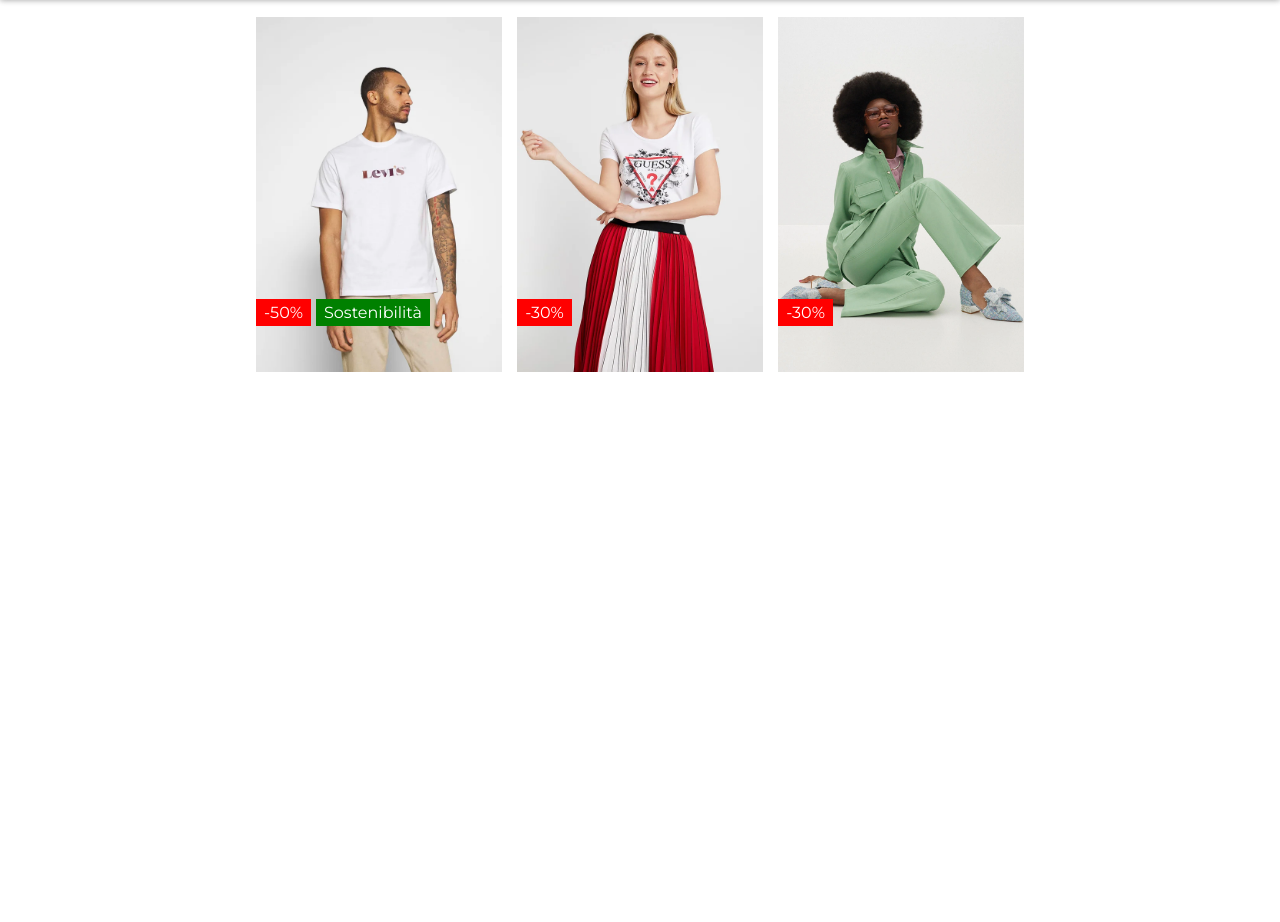
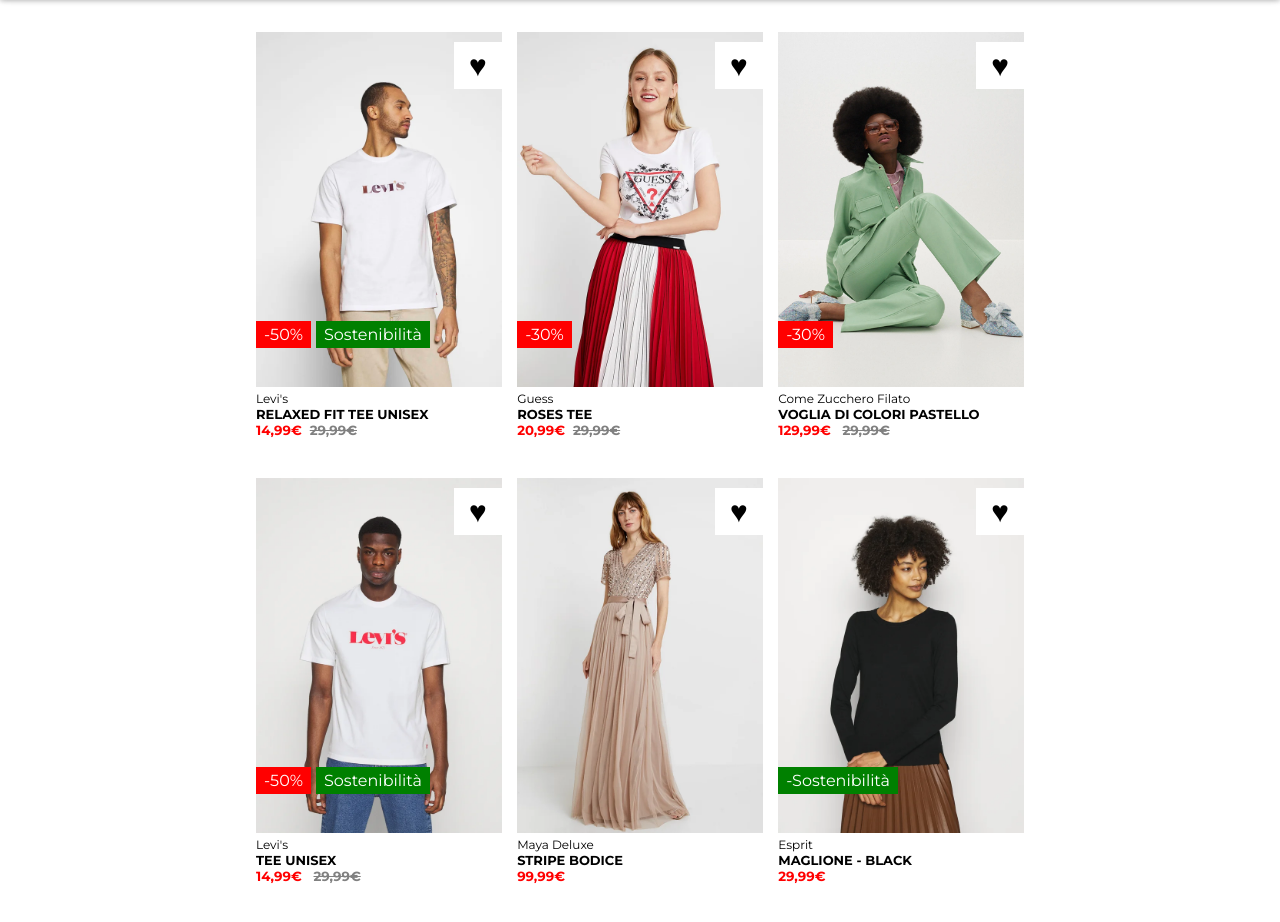
Before and after one commit to DarioGuastella/html-css-boolando, a plain HTML site: page index.html in a window 1280 px wide. Shown: the part 48-970 px from the top of the page. Before the commit the page ends 800 px from the top, so only its background shows below. Drawn offline with Linux system fonts and the light colour scheme.

Commit message:
completa main

```diff
--- a/css/style.css
+++ b/css/style.css
@@ -12,14 +12,21 @@
 
 /* MARGINI */
 
+
+/* PADDING */
+
+.pt-80 {
+    padding-top: 80px;
+}
+
+.pb-40 {
+    padding-bottom: 40px;
+}
+
 .rightHeader > i {
     padding: 0 2px;
 }
-/* PADDING */
 
-.pt-20 {
-    padding-top: 20px;
-}
 /******************** FLEX BOX */
 
 .d-flex {
@@ -44,7 +51,7 @@
 
 .sconto {
     position: absolute;
-	bottom: 50px;
+	bottom: 130px;
     left: 0;
     background-color: red;
     padding: 4px 8px;
@@ -52,13 +59,59 @@
 
 .extra {
     position: absolute;
-    bottom: 50px;
+    bottom: 130px;
     left: 60px;
     background-color: green;
     padding: 4px 8px;
 }
+
+.extraPlus {
+    position: absolute;
+    bottom: 130px;
+    left: 0px;
+    background-color: green;
+    padding: 4px 8px;
+}
+
+.textBox {
+    color: black;
+}
+
+.brand {
+    font-size: 12px;
+}
+.itemPrice {
+    color: red;
+}
+
+.greyedOut {
+    margin-left: 8px;
+    color: grey;
+    text-decoration: line-through;
+}
+/* HEART */
+
+.heart {
+    color: black;
+    background-color: white;
+    position: absolute;
+    top: 10px;
+    right: 0;
+    font-size: 30px;
+    padding: 5px 15px;
+}
+
+.heart:hover {
+    color: red;
+    cursor: pointer;
+}
+
+
 /********************* HEADER */
 header {
+    width: 100%;
+    position: fixed;
+    z-index: 999;
     background-color: #ff6900;
     box-shadow: rgba(0, 0, 0, 0.16) 0px 3px 6px, rgba(0, 0, 0, 0.23) 0px 3px 6px;
 }
@@ -89,14 +142,32 @@
 
 /******************* MAIN */
 
-.itemCard {
+.w-32 {
     width: 32%;
 }
 
-.itemCard > img {
+img {
     max-width: 100%;
 }
 
 .relative {
     position: relative;
 }
+
+.imgBox {
+    max-height: 100%;
+}
+
+/* HOVER IMAGE */
+
+.hoverImg {
+    display: none;
+}
+
+.imgBox:hover .mainImg {
+    display: none;
+}
+
+.imgBox:hover .hoverImg {
+    display: inline-block;
+}
--- a/index.html
+++ b/index.html
@@ -31,21 +31,116 @@
 
         <!-- INIZIO MAIN -->
         <main>
-            <div class="d-flex pt-20">
-                <div class="itemCard relative">
-                    <img src="img/1.webp">
-                    <div class="sconto">-50%</div>
-                    <div class="extra">Sostenibilità</div>
+            <div class="d-flex pt-80 wrapped">
+                <!-- CARD -->
+                <div class="w-32 pb-40 relative">
+                    <div class="imgBox">
+                        <img class="mainImg" src="img/1.webp">
+                        <img class="hoverImg" src="img/1b.webp">
+                        <div class="sconto">-50%</div>
+                        <div class="extra">Sostenibilità</div>
+                        <div class="heart">&hearts;</div>
+                    </div>
+
+                    <div class="textBox">
+                        <p class="brand">Levi's</p>
+                        <h4 class="itemName">RELAXED FIT TEE UNISEX</h4>
+                        <h5 class="itemPrice">14,99€<span class="greyedOut">29,99€</span></h5>
+                    </div>
                 </div>
-                <div class="itemCard relative">
-                    <img src="img/2.webp">
-                    <div class="sconto">-30%</div>
+                <!-- FINE CARD -->
+
+                <!-- CARD -->
+                <div class="w-32 pb-40 relative">
+                    <div class="imgBox">
+                        <img class="mainImg" src="img/2.webp">
+                        <img class="hoverImg" src="img/2b.webp">
+                        <div class="sconto">-30%</div>
+                        <div class="heart">&hearts;</div>
+                    </div>
+
+                    <div class="textBox">
+                        <p class="brand">Guess</p>
+                        <h4 class="itemName">ROSES TEE</h4>
+                        <h5 class="itemPrice">20,99€<span class="greyedOut">29,99€</span></h5>
+                    </div>
                 </div>
-                <div class="itemCard relative">
-                    <img src="img/3.webp">
-                    <div class="sconto">-30%</div>
+                <!-- FINE CARD -->
+
+                <!-- CARD -->
+                <div class="w-32 pb-40 relative">
+                    <div class="imgBox">
+                        <img class="mainImg" src="img/3.webp">
+                        <img class="hoverImg" src="img/3b.webp">
+                        <div class="sconto">-30%</div>
+                        <div class="heart">&hearts;</div>
+                    </div>
+
+                    <div class="textBox">
+                        <p class="brand">Come Zucchero Filato</p>
+                        <h4 class="itemName">VOGLIA DI COLORI PASTELLO</h4>
+                        <h5 class="itemPrice">129,99€ <span class="greyedOut">29,99€</span></h5>
+                    </div>
+
                 </div>
+                <!-- FINE CARD -->
+
+                <!-- CARD -->
+                <div class="w-32 pb-40 relative">
+                    <div class="imgBox">
+                        <img class="mainImg" src="img/4.webp">
+                        <img class="hoverImg" src="img/4b.webp">
+                        <div class="sconto">-50%</div>
+                        <div class="extra">Sostenibilità</div>
+                        <div class="heart">&hearts;</div>
+                    </div>
+
+                    <div class="textBox">
+                        <p class="brand">Levi's</p>
+                        <h4 class="itemName">TEE UNISEX</h4>
+                        <h5 class="itemPrice">14,99€ <span class="greyedOut">29,99€</span></h5>
+                    </div>
+
+                </div>
+                <!-- FINE CARD -->
+
+                <!-- CARD -->
+                <div class="w-32 pb-40 relative">
+                    <div class="imgBox">
+                        <img class="mainImg" src="img/5.webp">
+                        <img class="hoverImg" src="img/5b.webp">
+                        <div style="display: none;"class="sconto">-30%</div>
+                        <div class="heart">&hearts;</div>
+                    </div>
+
+                    <div class="textBox">
+                        <p class="brand">Maya Deluxe</p>
+                        <h4 class="itemName">STRIPE BODICE</h4>
+                        <h5 class="itemPrice">99,99€</h5>
+                    </div>
+
+                </div>
+                <!-- FINE CARD -->
+
+                <!-- CARD -->
+                <div class="w-32 pb-40 relative">
+                    <div class="imgBox">
+                        <img class="mainImg" src="img/6.webp">
+                        <img class="hoverImg" src="img/6b.webp">
+                        <div class="extraPlus">-Sostenibilità</div>
+                        <div class="heart">&hearts;</div>
+                    </div>
+
+                    <div class="textBox">
+                        <p class="brand">Esprit</p>
+                        <h4 class="itemName">MAGLIONE - BLACK</h4>
+                        <h5 class="itemPrice">29,99€</h5>
+                    </div>
+
+                </div>
+                <!-- FINE CARD -->
             </div>
+
 
         </main>
         <footer>
```
